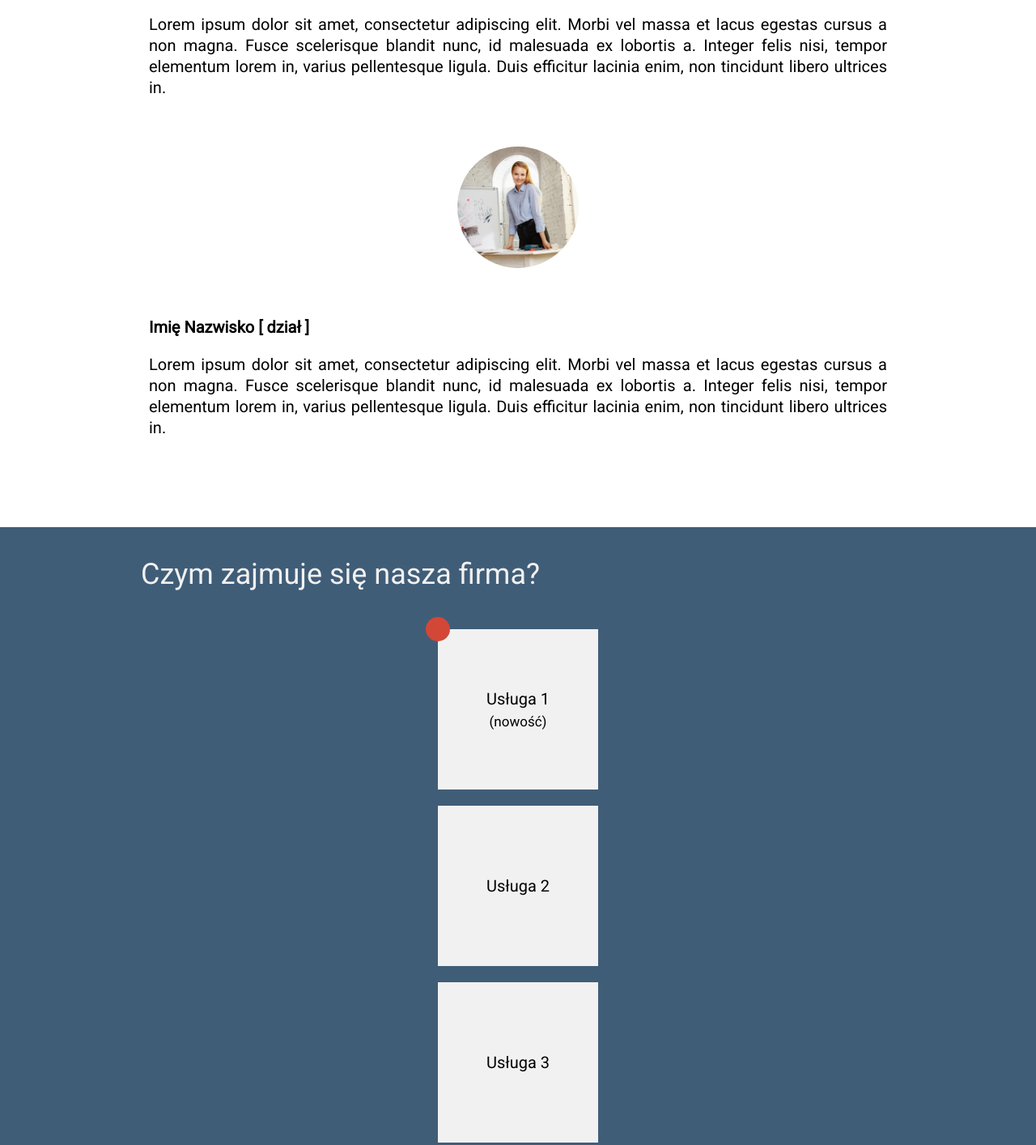
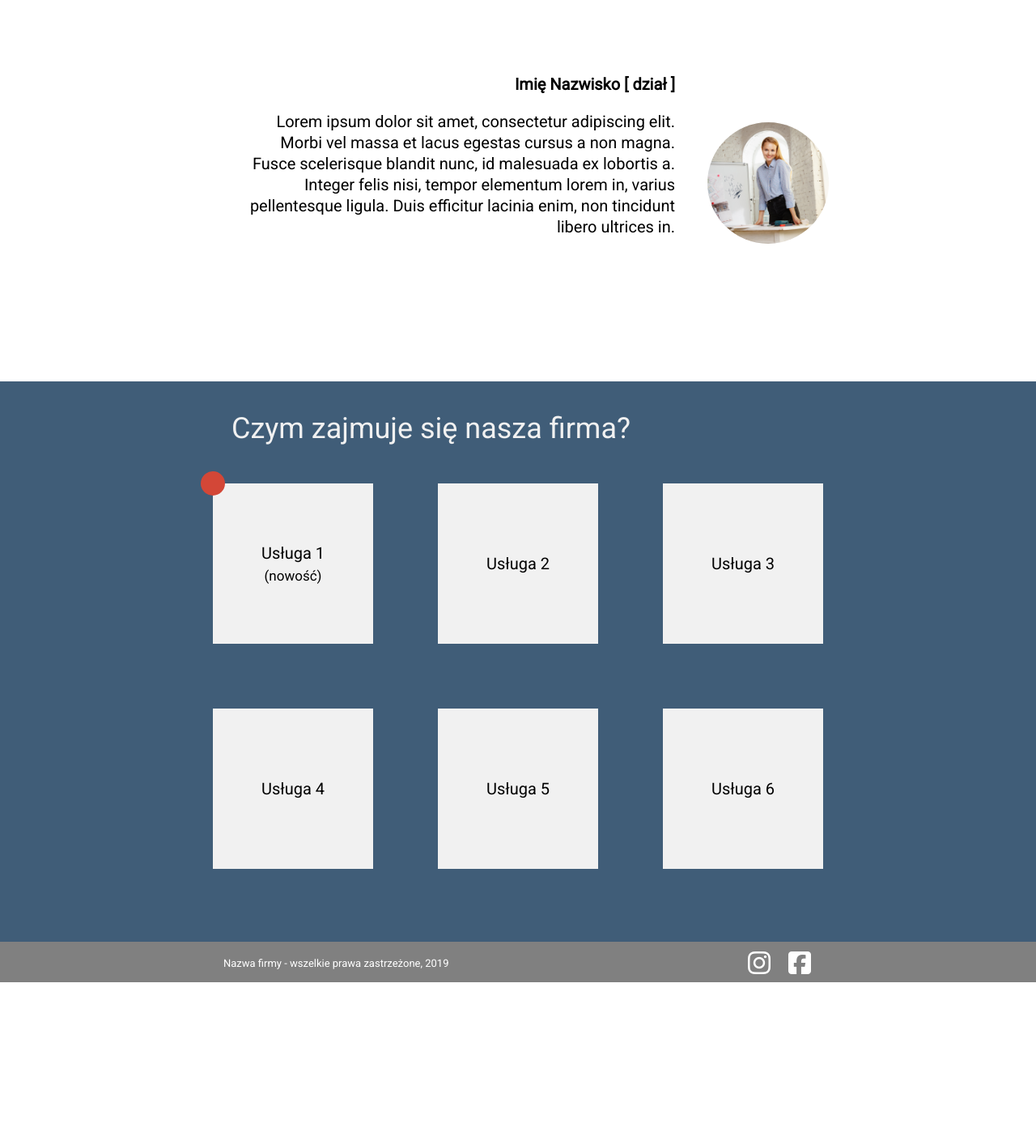
Before and after one commit to agnieszkaflow/PROJEKT2_RWD, a plain HTML site: page index.html in a window 1280 px wide. Shown: the part 1235-2649 px from the top of the page at 81% size. After the commit the page ends 2451 px from the top, so only its background shows below. Drawn offline with Linux system fonts and the light colour scheme.

Commit message:
Add files via upload

```diff
--- a/style.css
+++ b/style.css
@@ -2,6 +2,7 @@
 * {
   scroll-behavior: smooth;
 }
+
 body {
   font-family: "Roboto", sans-serif;
   font-style: normal;
@@ -17,24 +18,15 @@ body {
   background-color: grey;
 }
 
-.topnav-left {
-  float: left;
-}
-
-.topnav-right {
-  float: right;
-  display: flex;
+.topnav-links {
+  display: none;
 }
 
 .topnav a {
   color: white;
   text-decoration: none;
-  display: block;
+  display: flex;
   padding: 14px;
-}
-
-.contact {
-  cursor: not-allowed;
 }
 
 .banner {
@@ -62,14 +54,18 @@ body {
 }
 
 .banner-text {
+  width: 320px;
+  margin: auto;
+  padding-left: 10px;
   color: white;
-  width: 500px;
 }
 
 .banner-text h1 {
+  margin-bottom: 30px;
+  line-height: 40px;
+  color: white;
+  font-weight: bold;
   font-size: 30px;
-  margin-bottom: 50px;
-  font-weight: bold;
 }
 
 .button {
@@ -85,11 +81,6 @@ body {
   line-height: 8;
 }
 
-.button:hover {
-  background-color: white;
-  color: #000605;
-}
-
 .content {
   width: auto;
   height: 100vh;
@@ -101,9 +92,9 @@ body {
 
 h2 {
   font-size: 36px;
+  text-align: center;
+  color: #152d41;
   font-weight: bold;
-  color: #152d41;
-  margin-bottom: 60px;
 }
 
 .photo {
@@ -114,6 +105,7 @@ h2 {
   background-image: url(osoba1.jpg);
   background-size: cover;
   background-position: center;
+  margin: 60px auto 60px;
 }
 
 .details {
@@ -122,24 +114,17 @@ h2 {
 }
 
 .specialist {
-  display: flex;
-  flex-direction: row;
-  margin-bottom: 60px;
+  display: block;
+  text-align: justify;
 }
 
 .specialist-section {
   padding: 50px 0;
 }
 
-.specialist:nth-of-type(even) .photo,
-.specialist:nth-of-type(odd) .details {
-  order: 2;
-}
-
 .specialist:nth-of-type(odd) .photo,
 .specialist:nth-of-type(even) .details {
-  order: 1;
-  text-align: right;
+  text-align: justify;
 }
 
 .details h3 {
@@ -153,7 +138,7 @@ h2 {
 }
 
 .question {
-  font-size: 36px;
+  font-size: 34px;
   color: #f1f1f1;
   margin-left: 30px;
 }
@@ -165,9 +150,9 @@ h2 {
 
 .flex-container {
   display: grid;
-  grid-template-columns: auto auto auto;
+  grid-template-columns: auto;
   grid-column-gap: 80px;
-  grid-row-gap: 80px;
+  grid-row-gap: 40px;
   width: 100%;
   margin: 50px 0;
   justify-content: center;
@@ -176,7 +161,7 @@ h2 {
 .flex-container > .flex-box {
   width: 198px;
   height: 198px;
-  margin: auto;
+
   background-color: #f1f1f1;
 }
 
@@ -186,10 +171,6 @@ h2 {
   justify-content: center;
   flex-direction: column;
   transition-duration: 0.5s;
-}
-
-.flex-box:hover {
-  transform: scale(1.05);
 }
 
 .flex-container > .flex-box:nth-child(1)::before {
@@ -206,145 +187,70 @@ h2 {
 
 .footer {
   width: 100%;
-  height: 50px;
+  height: 100px;
   background-color: grey;
 }
 
 .txt-footer {
-  font-size: 18px;
-  padding: 15px;
   color: #fff;
+  font-size: 13px;
+  padding: 20px;
+  text-align: center;
 }
 
 .fa-brands {
-  padding: 10px 20px;
   width: 10px;
   height: 10px;
   color: white;
   display: inline-flex;
   font-size: xx-large;
+  padding: 0 20px;
 }
 
 .icons {
-  margin-right: 20px;
+  display: flex;
+  justify-content: center;
 }
 
 .footer-container {
-  display: flex;
-  justify-content: space-between;
+  display: block;
 }
 
-@media screen and (min-width: 320px) {
+@media screen and (min-width: 565px) {
   .container {
-    width: 320px;
+    width: 565px;
   }
-  .topnav-right {
-    float: left;
-  }
-  .banner-text {
-    width: 320px;
-    margin: auto;
-    padding-left: 10px;
-  }
-  .banner-text h1 {
-    margin-bottom: 30px;
-    line-height: 35px;
-  }
-  .specialist {
-    display: block;
-    text-align: justify;
-  }
+
   .flex-container {
-    display: block;
-  }
-  .flex-container > .flex-box {
-    margin-top: 20px;
-  }
-  .specialist:nth-of-type(odd) .photo,
-  .specialist:nth-of-type(even) .details {
-    text-align: justify;
-  }
-  h2 {
-    text-align: center;
-  }
-  .photo {
-    margin: auto;
-    margin-bottom: 60px;
-  }
-  .txt-footer {
-    font-size: 13px;
-    padding-top: 20px;
-    text-align: justify;
-  }
-  .footer-container {
-    display: block;
-  }
-  .footer {
-    height: 100px;
-  }
-  .icons {
-    display: flex;
+    display: grid;
+    grid-template-columns: auto auto;
+    grid-column-gap: 80px;
+    grid-row-gap: 80px;
+    width: 100%;
+    margin: 50px 0;
     justify-content: center;
   }
-  .fa-brands {
-    padding: 0 20px;
+
+  .footer-container {
+    display: flex;
+    justify-content: space-between;
   }
-}
 
-@media screen and (min-width: 576px) {
-  .container {
-    width: 576px;
-  }
-  .topnav-right {
-    float: left;
-  }
-  .banner-text {
-    width: 576px;
-    margin: auto;
-  }
-  .banner-text h1 {
-    margin-bottom: 30px;
-    line-height: 35px;
-  }
-  .specialist {
-    display: block;
-    text-align: justify;
-  }
-  .flex-container {
-    display: block;
-  }
-  .flex-container > .flex-box {
-    margin-top: 20px;
-  }
-  .specialist:nth-of-type(odd) .photo,
-  .specialist:nth-of-type(even) .details {
-    text-align: justify;
-  }
-  h2 {
-    text-align: center;
-  }
-  .photo {
-    margin: auto;
-    margin-bottom: 60px;
-  }
-  .txt-footer {
-    font-size: 13px;
-    padding-top: 20px;
-    text-align: justify;
-  }
-  .footer-container {
-    display: block;
-  }
   .footer {
-    height: 100px;
+    height: 50px;
   }
 
   .icons {
-    display: flex;
-    justify-content: center;
+    margin-right: 20px;
   }
+
   .fa-brands {
-    padding: 0 20px;
+    padding: 10px 20px;
+    width: 10px;
+    height: 10px;
+    color: white;
+    display: inline-flex;
+    font-size: xx-large;
   }
 }
 
@@ -352,105 +258,94 @@ h2 {
   .container {
     width: 768px;
   }
-  .topnav-right {
-    float: left;
+
+  .topnav-links {
+    display: flex;
   }
+
+  .topnav .container {
+    display: flex;
+    justify-content: space-between;
+  }
+
+  .contact {
+    cursor: not-allowed;
+  }
+
   .banner-text {
     width: 768px;
     margin: auto;
+    color: white;
   }
+
+  .banner-text h1 {
+    font-size: 30px;
+    margin-bottom: 50px;
+    font-weight: bold;
+  }
+
+  .button:hover {
+    background-color: white;
+    color: #000605;
+  }
+
   .specialist {
-    display: block;
-    text-align: justify;
+    display: flex;
+    flex-direction: row;
+    margin-bottom: 60px;
   }
+
+  .flex-box:hover {
+    transform: scale(1.05);
+  }
+
   .flex-container {
-    display: block;
+    grid-template-columns: auto auto auto;
   }
+
   .flex-container > .flex-box {
-    margin-top: 20px;
+    width: 198px;
+    height: 198px;
+    margin: auto;
+    background-color: #f1f1f1;
   }
+
+  .specialist:nth-of-type(even) .photo,
+  .specialist:nth-of-type(odd) .details {
+    order: 2;
+  }
+
   .specialist:nth-of-type(odd) .photo,
   .specialist:nth-of-type(even) .details {
-    text-align: justify;
+    order: 1;
+    text-align: right;
   }
+
   h2 {
-    text-align: center;
-  }
-  .photo {
-    margin: auto;
+    font-size: 36px;
+    font-weight: bold;
+    color: #152d41;
     margin-bottom: 60px;
   }
+
+  .question {
+    font-size: 36px;
+  }
+
+  .photo {
+    width: 150px;
+    height: 150px;
+    aspect-ratio: 1;
+    border-radius: 50%;
+    background-image: url(osoba1.jpg);
+    background-size: cover;
+    background-position: center;
+  }
+
   .txt-footer {
+    color: #fff;
     font-size: 13px;
     padding-top: 20px;
     text-align: justify;
   }
-  .footer-container {
-    display: block;
-  }
-  .footer {
-    height: 100px;
-  }
-  .icons {
-    display: flex;
-    justify-content: center;
-  }
-  .fa-brands {
-    padding: 0 20px;
-  }
 }
-@media screen and (min-width: 992px) {
-  .container {
-    width: 992px;
-  }
-  .topnav-right {
-    float: left;
-  }
-  .banner-text {
-    width: 992px;
-    margin: auto;
-  }
-  .banner-text h1 {
-    margin-bottom: 30px;
-    line-height: 35px;
-  }
-  .specialist {
-    display: block;
-    text-align: justify;
-  }
-  .flex-container {
-    display: block;
-  }
-  .flex-container > .flex-box {
-    margin-top: 20px;
-  }
-  .specialist:nth-of-type(odd) .photo,
-  .specialist:nth-of-type(even) .details {
-    text-align: justify;
-  }
-  h2 {
-    text-align: center;
-  }
-  .photo {
-    margin: auto;
-    margin-bottom: 60px;
-  }
-  .txt-footer {
-    font-size: 13px;
-    padding-top: 20px;
-    text-align: justify;
-  }
-  .footer-container {
-    display: block;
-  }
-  .footer {
-    height: 100px;
-  }
-  .icons {
-    display: flex;
-    justify-content: center;
-  }
-  .fa-brands {
-    padding: 0 20px;
-  }
-}
```
